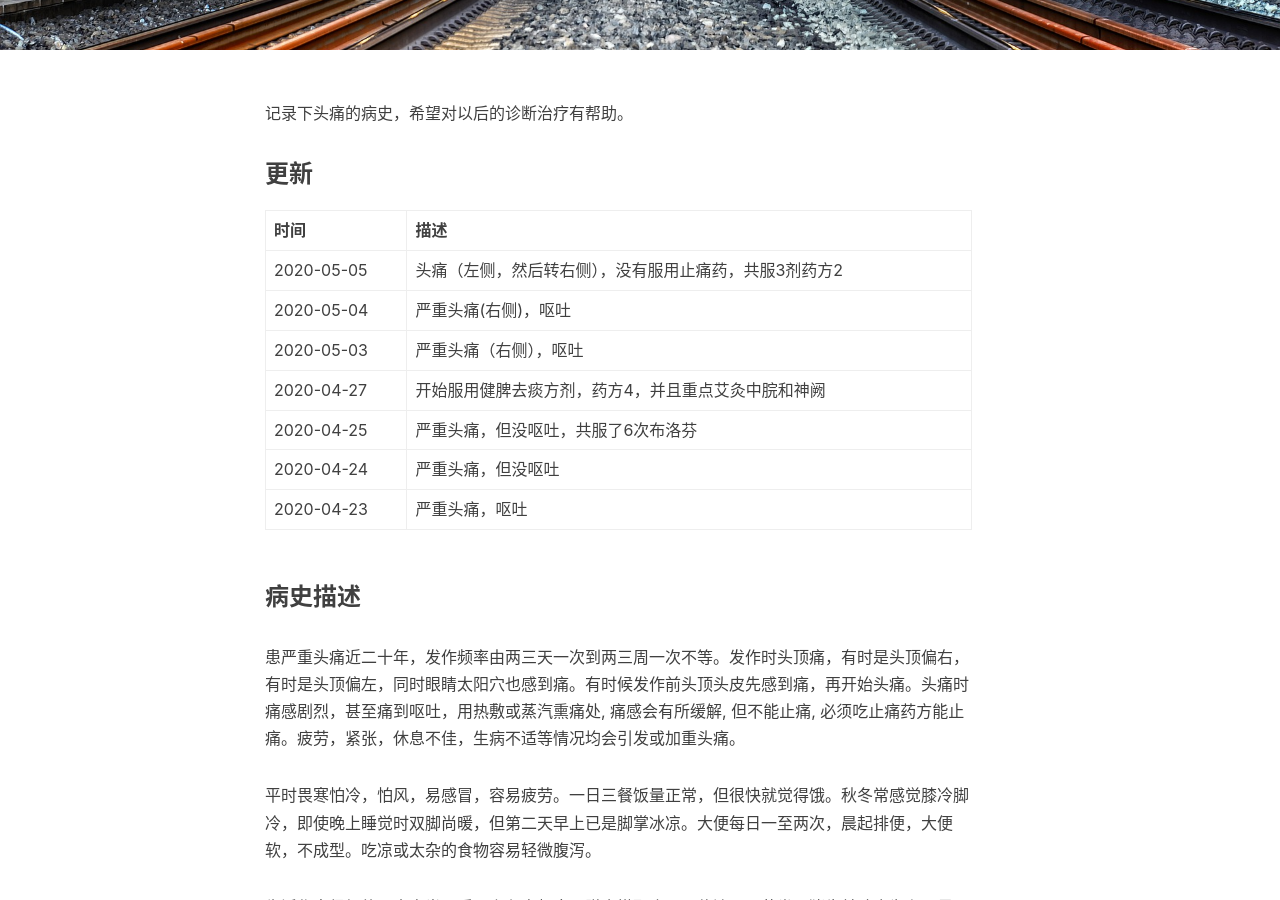
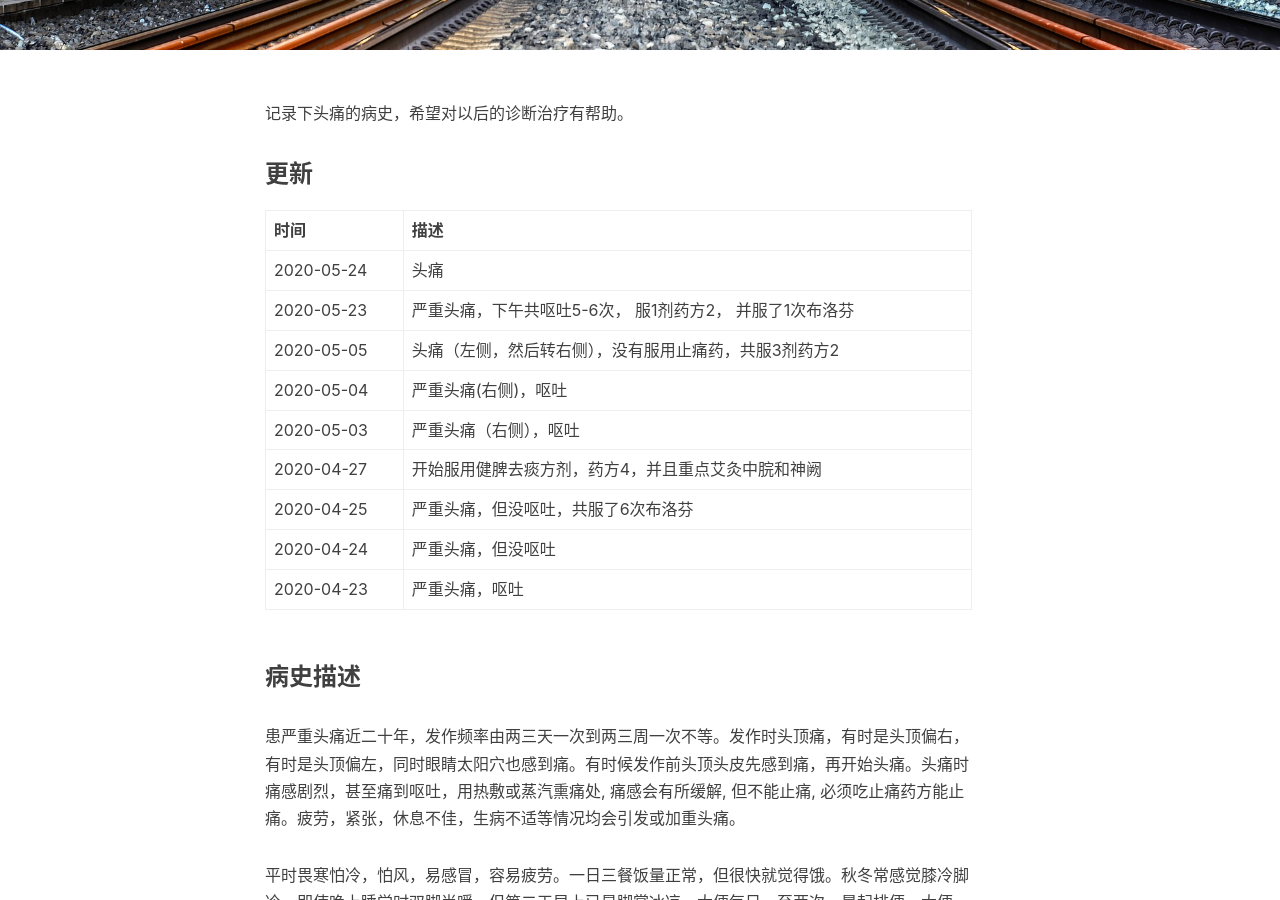
Before and after one commit to q15928/q15928.github.io, a Jekyll site: the page built from _posts/2020-04-22-headache-history.md, in a window 1280 px wide and 900 px high, scrolled down 407 px. Built offline with Jekyll 4.4.1, drawn with Linux system fonts in a browser that asks for light colours; nearby versions of some CDN libraries; comment, search, counter and statistics services are not loaded.

Commit message:
Updated headache post

```diff
--- a/_posts/2020-04-22-headache-history.md
+++ b/_posts/2020-04-22-headache-history.md
@@ -15,6 +15,8 @@ tags:
 
 | 时间 | 描述 |
 | --- | --- |
+|2020-05-24 | 头痛 |
+|2020-05-23 | 严重头痛，下午共呕吐5-6次， 服1剂药方2， 并服了1次布洛芬 |
 |2020-05-05 | 头痛（左侧，然后转右侧），没有服用止痛药，共服3剂药方2 |
 |2020-05-04 | 严重头痛(右侧)，呕吐 |
 |2020-05-03 | 严重头痛（右侧），呕吐 |
```
